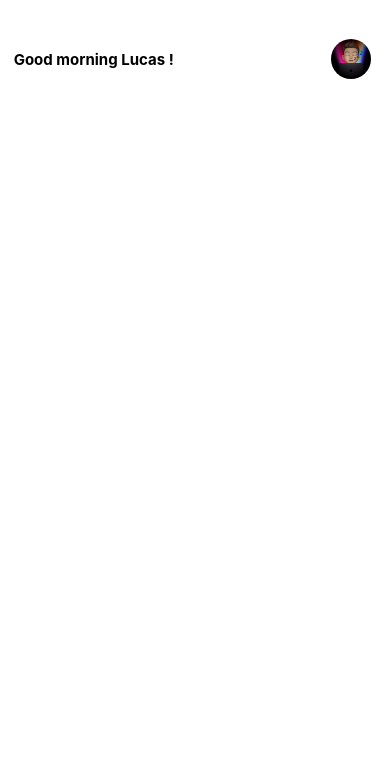
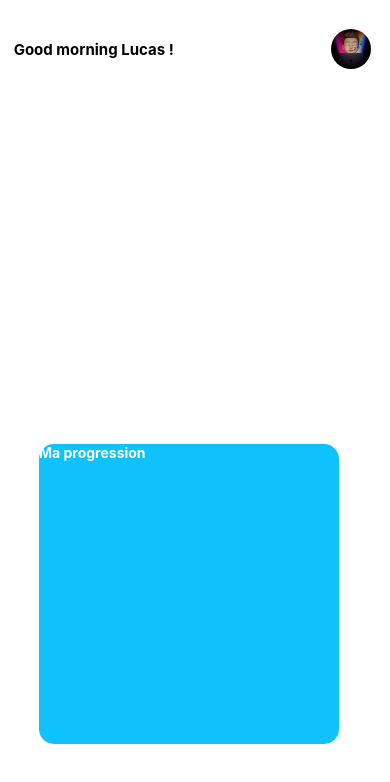
Before and after one commit to LucasOtw/DoThings, a React Native app: screen / in a window 390 px wide. Shown: the top 782 px of the page. Built offline with nearby package versions, Linux system fonts and the light colour scheme.

Commit message:
Poursuite du developpement de l'homescreen

```diff
--- a/App.tsx
+++ b/App.tsx
@@ -10,6 +10,12 @@ function App(): React.JSX.Element {
           style={styles.image}
         />
         <Text style={styles.text}>Good morning Lucas !</Text>
+      </View>
+      <View style={styles.square}>
+        <Text style={styles.text1}>
+          Ma progression
+        </Text>
+
       </View>
     </SafeAreaView>
   );
@@ -37,6 +43,18 @@ const styles = StyleSheet.create({
     width : 40,
     left : '40%',
     top : 29,
+  },
+  square: {
+    backgroundColor: '#0FC2FB',
+    width: 300,
+    height: 300,
+    borderRadius: 15,
+    left: 39,
+    bottom: 100,
+  },
+  text1: {
+    color : 'white',
+    fontWeight : 'bold',
   }
 });
 
--- a/package.json
+++ b/package.json
@@ -14,7 +14,9 @@
     "@react-navigation/native": "^6.1.18",
     "@react-navigation/native-stack": "^6.11.0",
     "react": "18.2.0",
-    "react-native": "0.74.4"
+    "react-native": "0.74.4",
+    "react-native-safe-area-context": "^4.10.8",
+    "react-native-screens": "^3.33.0"
   },
   "devDependencies": {
     "@babel/core": "^7.20.0",
```
Also changed, not shown: 1 other file (tests, documents, lock files or other folders).
